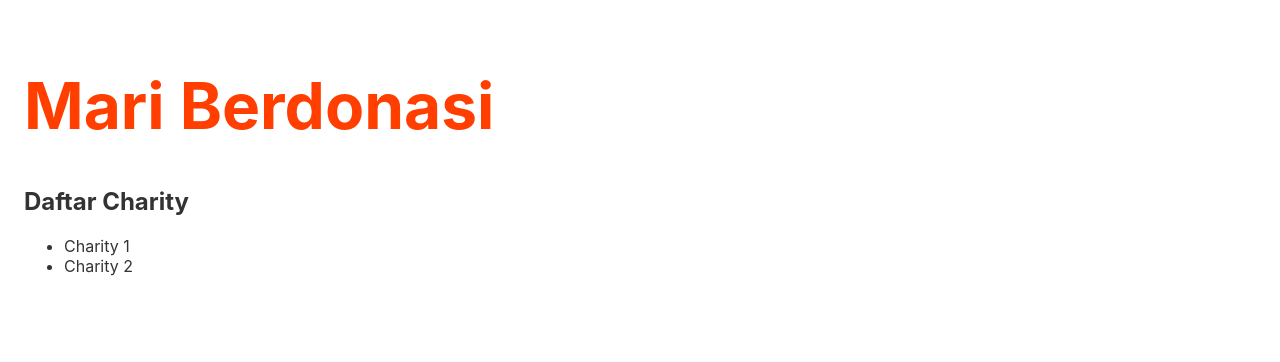
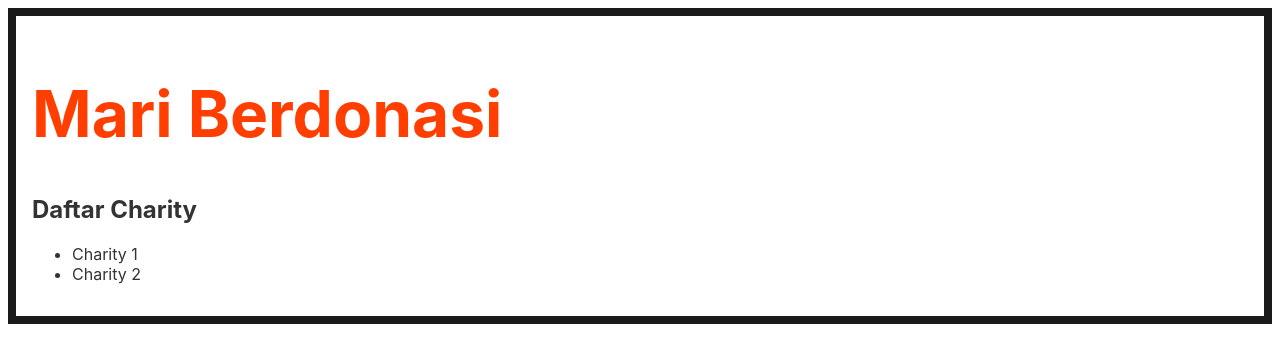
Before and after one commit to zulkiflijufri/charity, a Svelte app: page / in a window 1280 px wide. Shown: the top 362 px of the page. Built offline with nearby package versions, Linux system fonts and the light colour scheme.

Commit message:
Write css

```diff
--- a/src/App.svelte
+++ b/src/App.svelte
@@ -18,6 +18,7 @@ import CharityList from './CharityList.svelte'
 		padding: 1em;
 		max-width: 240px;
 		margin: 0 auto;
+		border: 0.5em solid #1a1a1a;
 	}
 
 	h1 {
--- a/src/CharityList.svelte
+++ b/src/CharityList.svelte
@@ -1,5 +1,7 @@
-<h2>Daftar Charity</h2>
-<ul>
-	<li>Charity 1</li>
-	<li>Charity 2</li>
-</ul>
+<main>
+	<h2>Daftar Charity</h2>
+	<ul>
+		<li>Charity 1</li>
+		<li>Charity 2</li>
+	</ul>
+</main>
```
